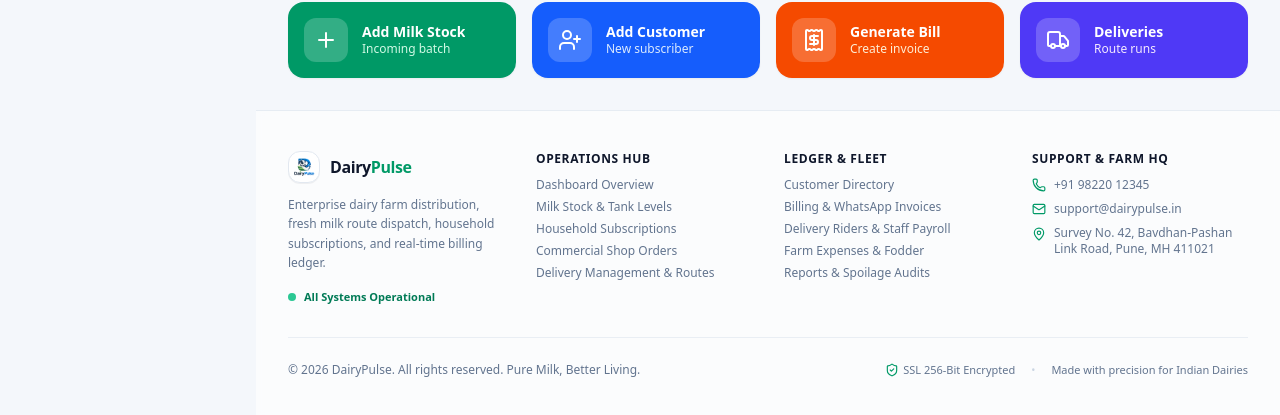
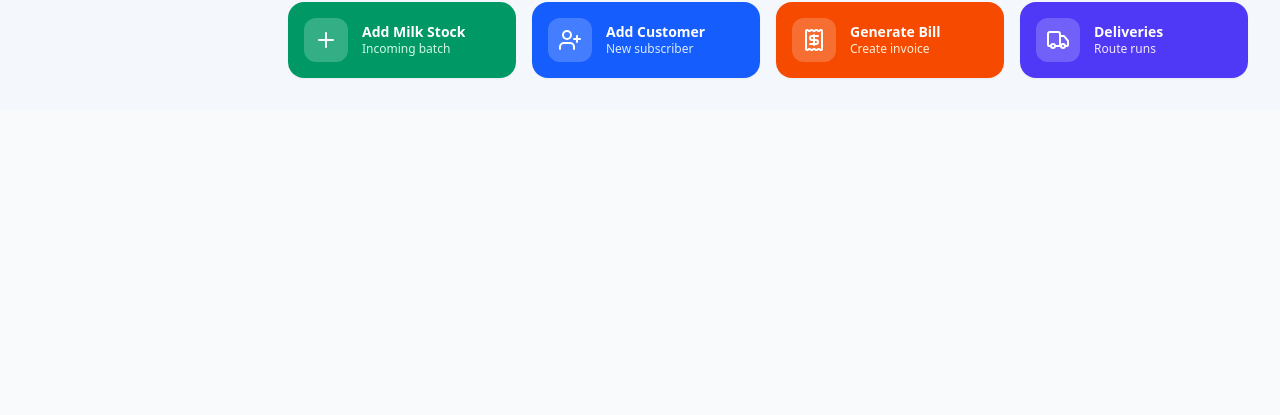
Before and after one commit to Mr-Ritesh-t/Dairypluse, a Next.js app in the folder frontend/: page / in a window 1280 px wide. Shown: the part 947-1362 px from the top of the page. After the commit the page ends 1057 px from the top, so only its background shows below. Built offline with nearby package versions, Linux system fonts and the light colour scheme; no server answers; sample sign-in values are in the browser's storage.

Commit message:
fix(layout): remove footer component from app shell

```diff
--- a/frontend/src/components/layout/AppShell.tsx
+++ b/frontend/src/components/layout/AppShell.tsx
@@ -8,7 +8,6 @@ import { ToastProvider } from '@/context/ToastContext';
 import { Sidebar } from '@/components/layout/Sidebar';
 import { TopNavbar } from '@/components/layout/TopNavbar';
 import { MobileBottomNav } from '@/components/layout/MobileBottomNav';
-import { Footer } from '@/components/layout/Footer';
 import { ModalContainer } from '@/components/modals/ModalContainer';
 import { NewCustomerOwnerAlert } from '@/components/notifications/NewCustomerOwnerAlert';
 import { Loader2 } from 'lucide-react';
@@ -131,7 +130,6 @@ function RoleGuardedShell({ children }: { children: React.ReactNode }) {
         <main className="flex-1 p-3.5 sm:p-6 lg:p-8 max-w-7xl w-full mx-auto pb-24 sm:pb-8">
           {children}
         </main>
-        <Footer />
       </div>
       <MobileBottomNav onToggleSidebar={() => setSidebarOpen(!sidebarOpen)} />
       <ModalContainer />
--- a/frontend/src/components/layout/Footer.tsx
+++ /dev/null
@@ -1,157 +0,0 @@
-'use client';
-
-import React from 'react';
-import Link from 'next/link';
-import Image from 'next/image';
-import { Phone, Mail, MapPin, ShieldCheck, Heart } from 'lucide-react';
-
-export function Footer() {
-  const currentYear = new Date().getFullYear();
-
-  return (
-    <footer className="mt-auto border-t border-slate-200/80 bg-white/60 backdrop-blur-xs text-slate-600 transition-colors">
-      <div className="max-w-7xl mx-auto px-4 sm:px-6 lg:px-8 py-8 sm:py-10">
-        <div className="grid grid-cols-1 md:grid-cols-4 gap-8">
-          {/* Brand info */}
-          <div className="space-y-3 md:col-span-1">
-            <Link href="/" className="inline-flex items-center gap-2.5 group">
-              <div className="w-8 h-8 rounded-xl bg-white border border-slate-200 flex items-center justify-center p-1 shadow-2xs group-hover:border-emerald-300 transition">
-                <Image
-                  src="/icon.png"
-                  alt="DairyPulse Logo"
-                  width={28}
-                  height={28}
-                  className="w-full h-full object-contain"
-                />
-              </div>
-              <span className="text-base font-bold text-slate-900 tracking-tight">
-                Dairy<span className="text-emerald-600">Pulse</span>
-              </span>
-            </Link>
-            <p className="text-xs text-slate-500 leading-relaxed">
-              Enterprise dairy farm distribution, fresh milk route dispatch, household subscriptions, and real-time billing ledger.
-            </p>
-            <div className="flex items-center gap-2 pt-1 text-[11px] text-emerald-700 font-semibold">
-              <span className="w-2 h-2 rounded-full bg-emerald-500 animate-pulse"></span>
-              <span>All Systems Operational</span>
-            </div>
-          </div>
-
-          {/* Quick Modules */}
-          <div className="space-y-2.5">
-            <h4 className="text-xs font-bold uppercase tracking-wider text-slate-900">
-              Operations Hub
-            </h4>
-            <ul className="space-y-1.5 text-xs text-slate-500">
-              <li>
-                <Link href="/" className="hover:text-emerald-700 transition">
-                  Dashboard Overview
-                </Link>
-              </li>
-              <li>
-                <Link href="/inventory" className="hover:text-emerald-700 transition">
-                  Milk Stock & Tank Levels
-                </Link>
-              </li>
-              <li>
-                <Link href="/household" className="hover:text-emerald-700 transition">
-                  Household Subscriptions
-                </Link>
-              </li>
-              <li>
-                <Link href="/orders" className="hover:text-emerald-700 transition">
-                  Commercial Shop Orders
-                </Link>
-              </li>
-              <li>
-                <Link href="/delivery" className="hover:text-emerald-700 transition">
-                  Delivery Management & Routes
-                </Link>
-              </li>
-            </ul>
-          </div>
-
-          {/* Management & Ledger */}
-          <div className="space-y-2.5">
-            <h4 className="text-xs font-bold uppercase tracking-wider text-slate-900">
-              Ledger & Fleet
-            </h4>
-            <ul className="space-y-1.5 text-xs text-slate-500">
-              <li>
-                <Link href="/customers" className="hover:text-emerald-700 transition">
-                  Customer Directory
-                </Link>
-              </li>
-              <li>
-                <Link href="/billing" className="hover:text-emerald-700 transition">
-                  Billing & WhatsApp Invoices
-                </Link>
-              </li>
-              <li>
-                <Link href="/staff" className="hover:text-emerald-700 transition">
-                  Delivery Riders & Staff Payroll
-                </Link>
-              </li>
-              <li>
-                <Link href="/expenses" className="hover:text-emerald-700 transition">
-                  Farm Expenses & Fodder
-                </Link>
-              </li>
-              <li>
-                <Link href="/reports" className="hover:text-emerald-700 transition">
-                  Reports & Spoilage Audits
-                </Link>
-              </li>
-            </ul>
-          </div>
-
-          {/* Direct Contact & Support */}
-          <div className="space-y-2.5">
-            <h4 className="text-xs font-bold uppercase tracking-wider text-slate-900">
-              Support & Farm HQ
-            </h4>
-            <ul className="space-y-2 text-xs text-slate-500">
-              <li className="flex items-center gap-2">
-                <Phone className="w-3.5 h-3.5 text-emerald-600 shrink-0" />
-                <a
-                  href="tel:+919822012345"
-                  className="font-medium hover:text-emerald-700 hover:underline transition"
-                  title="Call Farm Support"
-                >
-                  +91 98220 12345
-                </a>
-              </li>
-              <li className="flex items-center gap-2">
-                <Mail className="w-3.5 h-3.5 text-emerald-600 shrink-0" />
-                <a
-                  href="mailto:support@dairypulse.in"
-                  className="font-medium hover:text-emerald-700 hover:underline transition"
-                  title="Email Farm Support"
-                >
-                  support@dairypulse.in
-                </a>
-              </li>
-              <li className="flex items-start gap-2">
-                <MapPin className="w-3.5 h-3.5 text-emerald-600 shrink-0 mt-0.5" />
-                <span>Survey No. 42, Bavdhan-Pashan Link Road, Pune, MH 411021</span>
-              </li>
-            </ul>
-          </div>
-        </div>
-
-        {/* Bottom Bar: Copyright & Security */}
-        <div className="mt-8 pt-6 border-t border-slate-200/70 flex flex-col sm:flex-row items-center justify-between gap-3 text-xs text-slate-500">
-          <p>© {currentYear} DairyPulse. All rights reserved. Pure Milk, Better Living.</p>
-          <div className="flex items-center gap-4 text-[11px]">
-            <span className="flex items-center gap-1 text-slate-500">
-              <ShieldCheck className="w-3.5 h-3.5 text-emerald-600" />
-              <span>SSL 256-Bit Encrypted</span>
-            </span>
-            <span className="text-slate-300">•</span>
-            <span>Made with precision for Indian Dairies</span>
-          </div>
-        </div>
-      </div>
-    </footer>
-  );
-}
```
Also changed, not shown: frontend/public/manifest.json, frontend/src/app/not-found.tsx (line endings or trailing spaces), frontend/src/components/common/PageHead.tsx (line endings or trailing spaces), frontend/src/context/ToastContext.tsx (line endings or trailing spaces).
